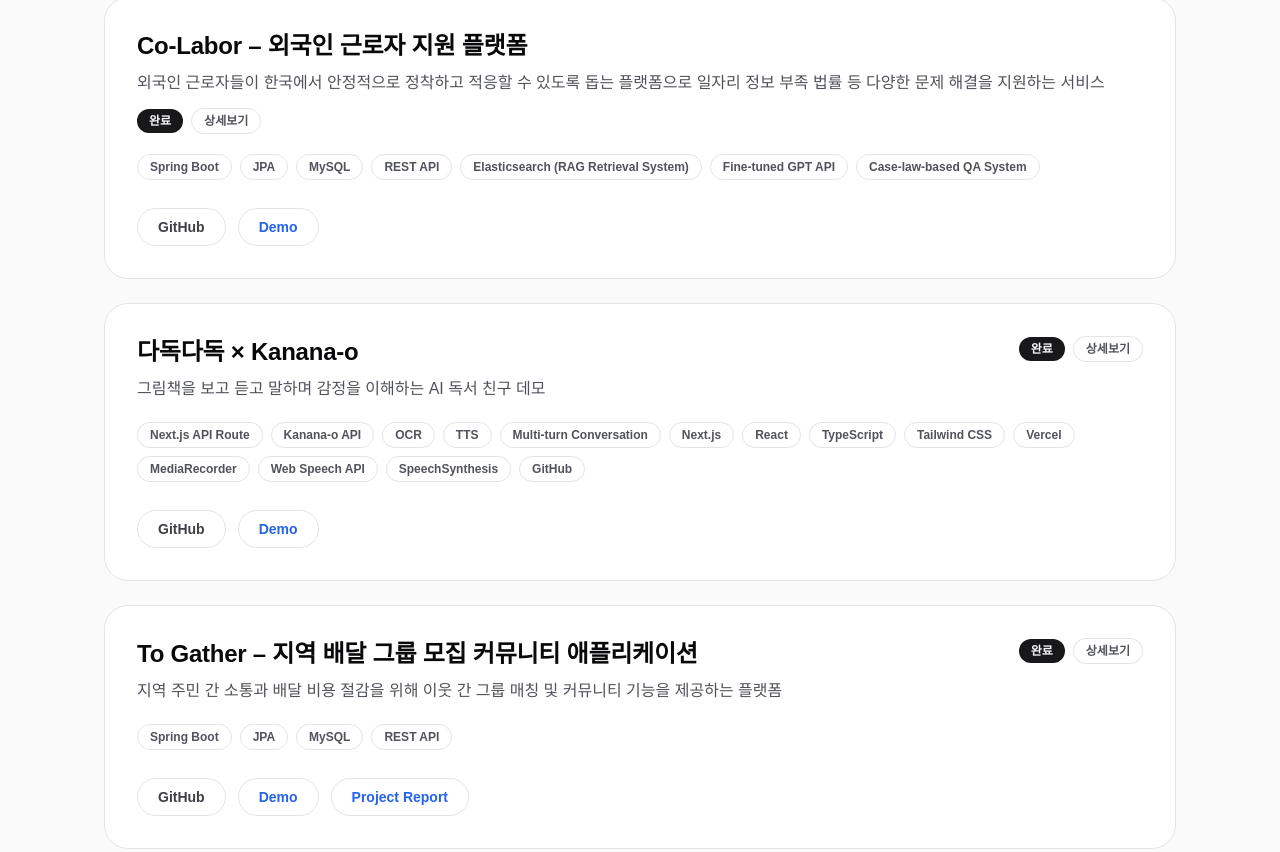
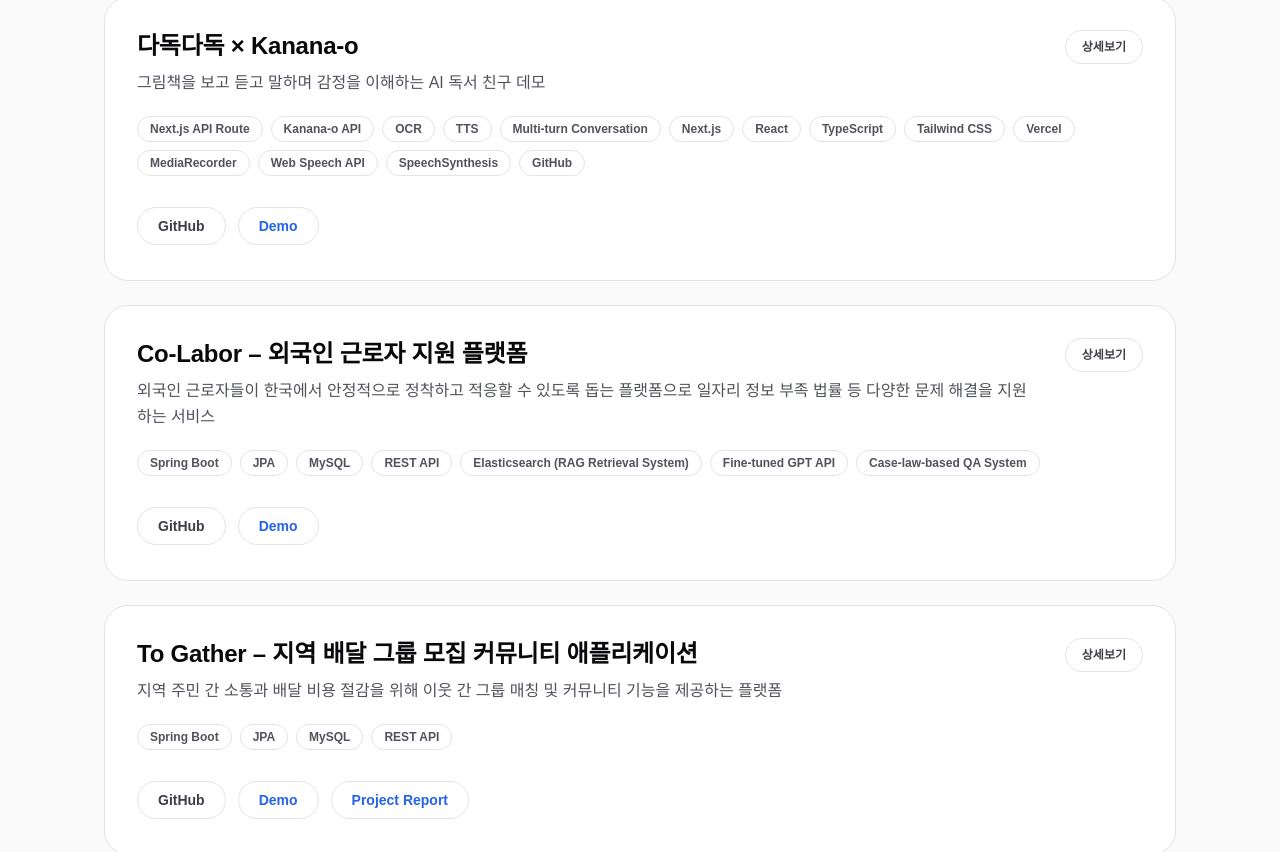
Before and after one commit to mk-isos/markus-portfolio, a Next.js app: page / in a window 1280 px wide. Shown: the part 2858-3710 px from the top of the page. Built offline with nearby package versions, Linux system fonts and the light colour scheme.

Commit message:
260519 feat(projects): move details toggle to header and remove status badge

```diff
--- a/src/components/portfolio/portfolio-page.tsx
+++ b/src/components/portfolio/portfolio-page.tsx
@@ -509,22 +509,17 @@
             description={t(sectionCopy.projects.description)}
           />
           <div className="space-y-6">
-            {projects.map((project) => (
+            {projects.map((project, index) => {
+              const detailPanelId = `project-detail-${index}`;
+              const isExpanded = expandedProjectName === project.name;
+
+              return (
                 <article
                   key={project.name}
-                className="rounded-3xl border border-zinc-200 bg-white/90 p-8 dark:border-zinc-800 dark:bg-zinc-900/80"
-              >
-                <button
-                  type="button"
-                  onClick={() =>
-                    setExpandedProjectName((prev) =>
-                      prev === project.name ? null : project.name,
-                    )
-                  }
-                  className="w-full text-left"
+                  className="flex flex-col rounded-3xl border border-zinc-200 bg-white/90 p-8 dark:border-zinc-800 dark:bg-zinc-900/80"
                 >
                   <div className="flex flex-wrap items-start justify-between gap-3">
-                    <div>
+                    <div className="max-w-4xl">
                       <h3 className="text-2xl font-semibold text-zinc-950 dark:text-zinc-100">
                         {project.name}
                       </h3>
@@ -532,18 +527,22 @@
                         {t(project.oneLiner)}
                       </p>
                     </div>
-                    <div className="flex items-center gap-2">
-                      <span className="rounded-full bg-zinc-900 px-3 py-1 text-xs font-semibold text-zinc-50 dark:bg-zinc-100 dark:text-zinc-900">
-                        {t(project.status)}
-                      </span>
-                      <span className="rounded-full border border-zinc-300 px-3 py-1 text-xs font-semibold text-zinc-600 dark:border-zinc-700 dark:text-zinc-300">
-                        {expandedProjectName === project.name
+                    <button
+                      type="button"
+                      aria-expanded={isExpanded}
+                      aria-controls={detailPanelId}
+                      onClick={() =>
+                        setExpandedProjectName((prev) =>
+                          prev === project.name ? null : project.name,
+                        )
+                      }
+                      className="rounded-full border border-zinc-300 px-4 py-2 text-xs font-semibold text-zinc-700 transition hover:border-zinc-900 hover:text-zinc-950 dark:border-zinc-700 dark:text-zinc-300 dark:hover:border-zinc-500 dark:hover:text-zinc-100"
+                    >
+                      {isExpanded
                         ? t(uiCopy.projectDetailClose)
                         : t(uiCopy.projectDetailOpen)}
-                      </span>
+                    </button>
                   </div>
-                  </div>
-                </button>
 
                   <div className="mt-5 flex flex-wrap gap-2">
                     {[
@@ -562,8 +561,42 @@
                     ))}
                   </div>
 
-                {expandedProjectName === project.name ? (
-                  <div className="mt-7 space-y-7 border-t border-zinc-200 pt-7 text-sm leading-relaxed text-zinc-700 dark:border-zinc-800 dark:text-zinc-300">
+                  <div className="mt-7 flex min-h-11 flex-wrap items-center gap-3">
+                    <ExternalLink
+                      href={project.githubUrl}
+                      className="rounded-full border border-zinc-300 px-5 py-2 text-sm font-semibold text-zinc-700 transition hover:border-zinc-900 hover:text-zinc-950 dark:border-zinc-700 dark:text-zinc-300 dark:hover:border-zinc-500 dark:hover:text-zinc-100"
+                    >
+                      GitHub
+                    </ExternalLink>
+                    {project.demoUrl ? (
+                      <ExternalLink
+                        href={project.demoUrl}
+                        className="rounded-full border border-[var(--accent)] px-5 py-2 text-sm font-semibold text-[var(--accent)] transition hover:bg-[var(--accent)] hover:text-white dark:hover:text-zinc-950"
+                      >
+                        Demo
+                      </ExternalLink>
+                    ) : (
+                      <span className="rounded-full border border-zinc-200 bg-zinc-100 px-5 py-2 text-sm font-semibold text-zinc-500 dark:border-zinc-800 dark:bg-zinc-900 dark:text-zinc-500">
+                        {t(uiCopy.demoPreparing)}
+                      </span>
+                    )}
+                    {project.reportUrl ? (
+                      <a
+                        href={project.reportUrl}
+                        target="_blank"
+                        rel="noopener noreferrer"
+                        className="rounded-full border border-[var(--accent)] px-5 py-2 text-sm font-semibold text-[var(--accent)] transition hover:bg-[var(--accent)] hover:text-white dark:hover:text-zinc-950"
+                      >
+                        {t(uiCopy.projectReport)}
+                      </a>
+                    ) : null}
+                  </div>
+
+                  {isExpanded ? (
+                    <div
+                      id={detailPanelId}
+                      className="mt-7 space-y-7 border-t border-zinc-200 pt-7 text-sm leading-relaxed text-zinc-700 dark:border-zinc-800 dark:text-zinc-300"
+                    >
                       <section>
                         <h4 className="text-xs font-semibold tracking-[0.16em] text-zinc-500">
                           {t(uiCopy.projectOverview)}
@@ -751,39 +784,9 @@
                       </section>
                     </div>
                   ) : null}
-
-                <div className="mt-7 flex flex-wrap gap-3">
-                  <ExternalLink
-                    href={project.githubUrl}
-                    className="rounded-full border border-zinc-300 px-5 py-2 text-sm font-semibold text-zinc-700 transition hover:border-zinc-900 hover:text-zinc-950 dark:border-zinc-700 dark:text-zinc-300 dark:hover:border-zinc-500 dark:hover:text-zinc-100"
-                  >
-                    GitHub
-                  </ExternalLink>
-                  {project.demoUrl ? (
-                    <ExternalLink
-                      href={project.demoUrl}
-                      className="rounded-full border border-[var(--accent)] px-5 py-2 text-sm font-semibold text-[var(--accent)] transition hover:bg-[var(--accent)] hover:text-white dark:hover:text-zinc-950"
-                    >
-                      Demo
-                    </ExternalLink>
-                  ) : (
-                    <span className="rounded-full border border-zinc-200 bg-zinc-100 px-5 py-2 text-sm font-semibold text-zinc-500 dark:border-zinc-800 dark:bg-zinc-900 dark:text-zinc-500">
-                      {t(uiCopy.demoPreparing)}
-                    </span>
-                  )}
-                  {project.reportUrl ? (
-                    <a
-                      href={project.reportUrl}
-                      target="_blank"
-                      rel="noopener noreferrer"
-                      className="rounded-full border border-[var(--accent)] px-5 py-2 text-sm font-semibold text-[var(--accent)] transition hover:bg-[var(--accent)] hover:text-white dark:hover:text-zinc-950"
-                    >
-                      {t(uiCopy.projectReport)}
-                    </a>
-                  ) : null}
-                </div>
                 </article>
-            ))}
+              );
+            })}
           </div>
         </section>
 
--- a/src/data/portfolio.ts
+++ b/src/data/portfolio.ts
@@ -195,6 +195,200 @@
 
 export const projects: Project[] = [
   {
+    name: "다독다독 × Kanana-o",
+    oneLiner: text(
+      "그림책을 보고 듣고 말하며 감정을 이해하는 AI 독서 친구 데모",
+      "AI reading companion demo that helps children understand emotions through picture books",
+    ),
+    overview: text(
+      "Kanana-o 옴니모달 API를 활용해 발달장애 아동이 그림책을 보고 듣고 말하며 감정을 이해할 수 있도록 돕는 AI 독서 친구 데모 프로젝트입니다. 그림책 이미지 분석 OCR 기반 원문 추출 기초 표준 심화 수준별 문장 변환 TTS 기반 읽어주기 멀티턴 대화 보호자 리포트 기능을 실제 웹앱 형태로 구현했습니다.",
+      "An AI reading companion demo built with Kanana-o multimodal API to help children understand emotions through picture books. The project includes image-based OCR analysis, reading-level adaptation, TTS storytelling, multi-turn conversation, and parent reports in a real web application flow.",
+    ),
+    role: [
+      text("서비스 기획 및 UX 설계", "Service planning and UX design"),
+      text(
+        "Kanana-o API 연동 및 멀티턴 대화 구현",
+        "Kanana-o API integration and multi-turn conversation implementation",
+      ),
+      text(
+        "Next.js 기반 프론트엔드 개발 및 배포",
+        "Frontend development and deployment with Next.js",
+      ),
+      text(
+        "Prompt Engineering 및 fallback 구조 설계",
+        "Prompt engineering and fallback architecture design",
+      ),
+    ],
+    features: [
+      text(
+        "그림책 이미지 기반 OCR 및 장면 분석",
+        "OCR and scene understanding from picture-book images",
+      ),
+      text(
+        "기초 / 표준 / 심화 수준별 문장 변환",
+        "Reading-level adaptation (basic / standard / advanced)",
+      ),
+      text("Kanana TTS 기반 이야기 읽어주기", "Kanana TTS powered storytelling"),
+      text("음성 답변 기반 멀티턴 대화", "Multi-turn conversation with voice input"),
+      text("보호자용 독서 활동 리포트 생성", "Parent activity report generation"),
+      text(
+        "모바일 환경 최적화 및 fallback UX 설계",
+        "Mobile-first UX and fallback architecture",
+      ),
+    ],
+    techStack: {
+      backend: ["Next.js API Route"],
+      ai: ["Kanana-o API", "OCR", "TTS", "Multi-turn Conversation"],
+      frontend: ["Next.js", "React", "TypeScript", "Tailwind CSS"],
+      infra: ["Vercel"],
+      tools: ["MediaRecorder", "Web Speech API", "SpeechSynthesis", "GitHub"],
+    },
+    contributions: [
+      text(
+        "발달장애 아동 대상 AI 독서 친구 서비스 UX 설계",
+        "Designed an AI reading companion UX for children with developmental disabilities",
+      ),
+      text(
+        "그림책 기반 멀티턴 대화 흐름 및 상태 관리 구현",
+        "Implemented picture-book based multi-turn conversation flow and state management",
+      ),
+      text(
+        "Kanana-o API 기반 OCR / TTS / 질문 생성 기능 연동",
+        "Integrated OCR, TTS, and question generation using Kanana-o API",
+      ),
+      text(
+        "모바일 환경 음성 fallback 및 오디오 UX 최적화",
+        "Optimized mobile audio UX with fallback handling",
+      ),
+      text(
+        "Vercel 기반 실제 배포 및 GitHub 문서화",
+        "Deployed on Vercel and documented project on GitHub",
+      ),
+    ],
+    troubleshooting: [
+      {
+        title: text(
+          "멀티턴 대화 상태 관리 문제",
+          "Multi-turn conversation state management issue",
+        ),
+        problem: text(
+          "멀티턴 대화가 길어질수록 이전 질문과 현재 질문이 섞이며 질문 반복이 발생했고 Step 이동 후에도 이전 상태가 남아 대화 흐름이 꼬이는 문제가 있었습니다.",
+          "As multi-turn sessions became longer, previous and current questions were mixed, causing repeated prompts. Conversation flow also broke when stale state remained after step transitions.",
+        ),
+        solution: [
+          text(
+            "conversation state를 분리하고 currentQuestion messages turnCount를 명확히 관리",
+            "Separated conversation state and explicitly managed currentQuestion, messages, and turnCount",
+          ),
+          text(
+            "step 이동 시 resetSessionStates 처리 추가",
+            "Added resetSessionStates on step transitions",
+          ),
+          text(
+            "질문 길이 제한 및 후처리 로직 추가",
+            "Added prompt-length limits and post-processing logic",
+          ),
+        ],
+        result: [
+          text("멀티턴 대화 흐름 안정화", "Stabilized multi-turn conversation flow"),
+          text("질문 반복 감소", "Reduced repeated prompts"),
+          text("자연스러운 대화 UX 구현", "Delivered a more natural conversation UX"),
+        ],
+      },
+      {
+        title: text(
+          "Kanana 응답 JSON 파싱 안정성 문제",
+          "Kanana response JSON parsing reliability issue",
+        ),
+        problem: text(
+          "AI 응답이 JSON 형식 외 설명 문장을 포함하는 경우 parsing이 실패했고 응답 구조 변동 시 UI 렌더링 오류 위험이 있었습니다.",
+          "Parsing failed when AI responses included extra natural-language text outside JSON, and variable response shapes could break UI rendering.",
+        ),
+        solution: [
+          text(
+            "프롬프트에서 JSON only 응답 형식 강제",
+            "Enforced JSON-only response format in prompts",
+          ),
+          text(
+            "parseJsonFromText 유틸 도입 및 응답 검증 로직 강화",
+            "Introduced parseJsonFromText utility and strengthened response validation",
+          ),
+          text(
+            "fallback 데이터 구조를 별도로 설계",
+            "Designed dedicated fallback data structures",
+          ),
+        ],
+        result: [
+          text(
+            "분석 대화 리포트 응답 안정성 향상",
+            "Improved reliability for analysis, conversation, and reports",
+          ),
+          text("UI 렌더링 오류 감소", "Reduced UI rendering errors"),
+          text("fallback 기반 UX 유지 가능", "Maintained UX continuity through fallback paths"),
+        ],
+      },
+      {
+        title: text(
+          "브라우저 음성 기능 fallback 구조 문제",
+          "Browser voice feature fallback architecture issue",
+        ),
+        problem: text(
+          "브라우저별 SpeechRecognition SpeechSynthesis 지원 차이로 모바일에서 TTS 또는 음성 인식이 불안정한 경우가 발생했습니다.",
+          "Browser support differences in SpeechRecognition and SpeechSynthesis caused unstable TTS or voice recognition behavior, especially on mobile.",
+        ),
+        solution: [
+          text(
+            "Kanana TTS 우선 사용 구조로 통합",
+            "Unified the flow with Kanana TTS as the primary path",
+          ),
+          text(
+            "실패 시 SpeechSynthesis 및 텍스트 입력 fallback 제공",
+            "Provided SpeechSynthesis and text-input fallbacks on failure",
+          ),
+          text(
+            "오디오 기능을 hooks로 분리해 상태와 예외 처리 표준화",
+            "Separated audio logic into hooks to standardize state and exception handling",
+          ),
+        ],
+        result: [
+          text("다양한 브라우저 환경 대응 가능", "Improved compatibility across diverse browsers"),
+          text("모바일 음성 UX 안정성 향상", "Improved mobile voice UX stability"),
+          text(
+            "데모 및 실제 사용 흐름 중단 최소화",
+            "Minimized interruptions in demo and real usage flows",
+          ),
+        ],
+      },
+    ],
+    achievement: [
+      text(
+        "Kanana-o API 기반 AI 독서 친구 MVP 실제 배포 완료",
+        "Successfully deployed an AI reading companion MVP using Kanana-o API",
+      ),
+      text(
+        "이미지·음성·멀티턴 대화를 결합한 옴니모달 서비스 흐름 구현",
+        "Implemented an omni-modal service flow combining image, voice, and multi-turn conversation",
+      ),
+    ],
+    learnings: [
+      text(
+        "옴니모달 AI 서비스에서는 기능보다 사용자 경험 설계가 더 중요하다는 점을 배웠습니다.",
+        "Learned that UX design is more important than isolated AI features in omni-modal services.",
+      ),
+      text(
+        "실제 AI 서비스에서는 fallback 구조와 안정성이 필수라는 점을 경험했습니다.",
+        "Experienced the importance of fallback architecture and stability in real AI services.",
+      ),
+      text(
+        "멀티턴 대화 상태 관리와 음성 UX 설계의 복잡성을 직접 체감했습니다.",
+        "Learned the complexity of multi-turn conversation state management and voice UX design.",
+      ),
+    ],
+    githubUrl: "https://github.com/mk-isos/dadokdadok-kanana",
+    demoUrl: "https://dadokdadok-kanana.vercel.app",
+    status: text("완료", "Completed"),
+  },
+  {
     name: "Co-Labor – 외국인 근로자 지원 플랫폼",
     oneLiner: text(
       "외국인 근로자들이 한국에서 안정적으로 정착하고 적응할 수 있도록 돕는 플랫폼으로 일자리 정보 부족 법률 등 다양한 문제 해결을 지원하는 서비스",
@@ -294,112 +488,6 @@
     ],
     githubUrl: "https://github.com/Co-Labor-Project",
     demoUrl: "https://www.youtube.com/watch?v=qejuaeaR0eI",
-    status: text("완료", "Completed"),
-  },
-  {
-    name: "다독다독 × Kanana-o",
-    oneLiner: text(
-      "그림책을 보고 듣고 말하며 감정을 이해하는 AI 독서 친구 데모",
-      "AI reading companion demo that helps children understand emotions through picture books",
-    ),
-    overview: text(
-      "Kanana-o 옴니모달 API를 활용해 발달장애 아동이 그림책을 보고 듣고 말하며 감정을 이해할 수 있도록 돕는 AI 독서 친구 데모 프로젝트입니다. 그림책 이미지 분석 OCR 기반 원문 추출 기초 표준 심화 수준별 문장 변환 TTS 기반 읽어주기 멀티턴 대화 보호자 리포트 기능을 실제 웹앱 형태로 구현했습니다.",
-      "An AI reading companion demo built with Kanana-o multimodal API to help children understand emotions through picture books. The project includes image-based OCR analysis, reading-level adaptation, TTS storytelling, multi-turn conversation, and parent reports in a real web application flow.",
-    ),
-    role: [
-      text("서비스 기획 및 UX 설계", "Service planning and UX design"),
-      text(
-        "Kanana-o API 연동 및 멀티턴 대화 구현",
-        "Kanana-o API integration and multi-turn conversation implementation",
-      ),
-      text(
-        "Next.js 기반 프론트엔드 개발 및 배포",
-        "Frontend development and deployment with Next.js",
-      ),
-      text(
-        "Prompt Engineering 및 fallback 구조 설계",
-        "Prompt engineering and fallback architecture design",
-      ),
-    ],
-    features: [
-      text("그림책 이미지 기반 OCR 및 장면 분석", "OCR and scene understanding from picture-book images"),
-      text("기초 / 표준 / 심화 수준별 문장 변환", "Reading-level adaptation (basic / standard / advanced)"),
-      text("Kanana TTS 기반 이야기 읽어주기", "Kanana TTS powered storytelling"),
-      text("음성 답변 기반 멀티턴 대화", "Multi-turn conversation with voice input"),
-      text("보호자용 독서 활동 리포트 생성", "Parent activity report generation"),
-      text("모바일 환경 최적화 및 fallback UX 설계", "Mobile-first UX and fallback architecture"),
-    ],
-    techStack: {
-      backend: ["Next.js API Route"],
-      ai: ["Kanana-o API", "OCR", "TTS", "Multi-turn Conversation"],
-      frontend: ["Next.js", "React", "TypeScript", "Tailwind CSS"],
-      infra: ["Vercel"],
-      tools: ["MediaRecorder", "Web Speech API", "SpeechSynthesis", "GitHub"],
-    },
-    contributions: [
-      text(
-        "발달장애 아동 대상 AI 독서 친구 서비스 UX 설계",
-        "Designed an AI reading companion UX for children with developmental disabilities",
-      ),
-      text(
-        "그림책 기반 멀티턴 대화 흐름 및 상태 관리 구현",
-        "Implemented picture-book based multi-turn conversation flow and state management",
-      ),
-      text(
-        "Kanana-o API 기반 OCR / TTS / 질문 생성 기능 연동",
-        "Integrated OCR, TTS, and question generation using Kanana-o API",
-      ),
-      text("모바일 환경 음성 fallback 및 오디오 UX 최적화", "Optimized mobile audio UX with fallback handling"),
-      text("Vercel 기반 실제 배포 및 GitHub 문서화", "Deployed on Vercel and documented project on GitHub"),
-    ],
-    troubleshooting: [
-      {
-        title: text("모바일 음성 UX 충돌 문제", "Mobile audio UX conflict issue"),
-        problem: text(
-          "모바일 브라우저에서 TTS 화면 녹화 MediaRecorder가 동시에 실행될 때 음성이 끊기거나 충돌하는 문제가 발생했습니다.",
-          "Audio conflicts occurred when TTS, screen recording, and MediaRecorder were used simultaneously on mobile browsers.",
-        ),
-        solution: [
-          text("SpeechSynthesis fallback 추가", "Added SpeechSynthesis fallback"),
-          text("Audio Mode Standard 테스트", "Tested Standard audio mode"),
-          text("읽어주기 중복 실행 방지", "Prevented duplicated TTS execution"),
-        ],
-        result: [
-          text(
-            "모바일 환경에서 더 안정적인 음성 대화 UX 확보",
-            "Improved mobile audio stability",
-          ),
-          text("TTS 실패 시 fallback 유지", "Maintained TTS fallback"),
-          text(
-            "데모 영상 촬영 가능 상태 개선",
-            "Enabled stable demo recording workflow",
-          ),
-        ],
-      },
-    ],
-    achievement: [
-      text("Kanana-o API 기반 AI 독서 친구 MVP 실제 배포 완료", "Successfully deployed an AI reading companion MVP using Kanana-o API"),
-      text(
-        "이미지·음성·멀티턴 대화를 결합한 옴니모달 서비스 흐름 구현",
-        "Implemented an omni-modal service flow combining image, voice, and multi-turn conversation",
-      ),
-    ],
-    learnings: [
-      text(
-        "옴니모달 AI 서비스에서는 기능보다 사용자 경험 설계가 더 중요하다는 점을 배웠습니다.",
-        "Learned that UX design is more important than isolated AI features in omni-modal services.",
-      ),
-      text(
-        "실제 AI 서비스에서는 fallback 구조와 안정성이 필수라는 점을 경험했습니다.",
-        "Experienced the importance of fallback architecture and stability in real AI services.",
-      ),
-      text(
-        "멀티턴 대화 상태 관리와 음성 UX 설계의 복잡성을 직접 체감했습니다.",
-        "Learned the complexity of multi-turn conversation state management and voice UX design.",
-      ),
-    ],
-    githubUrl: "https://github.com/mk-isos/dadokdadok-kanana",
-    demoUrl: "https://dadokdadok-kanana.vercel.app",
     status: text("완료", "Completed"),
   },
   {
```
Lines whose indentation alone changed are shown as unchanged.
